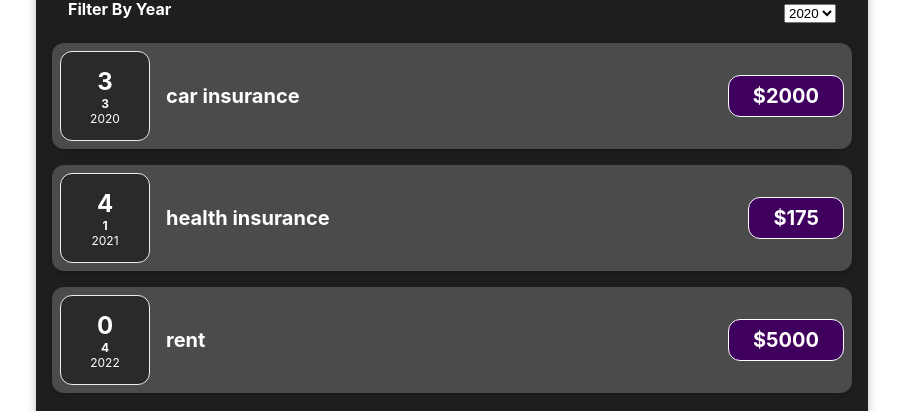
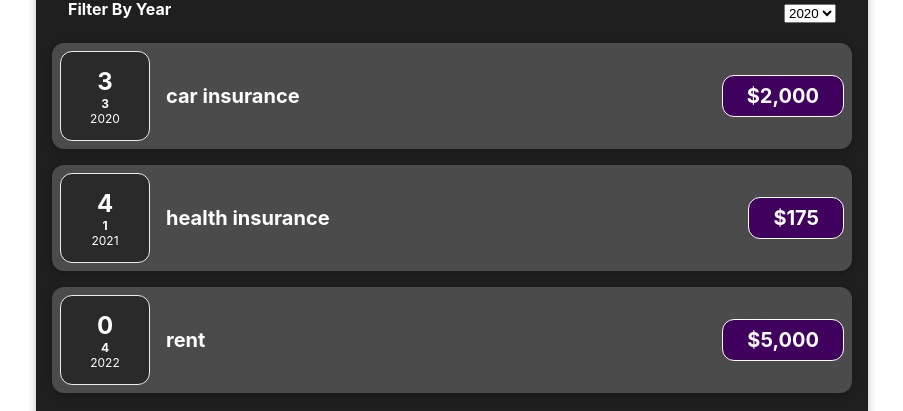
Before and after one commit to hosseinghs/react-expense-tracker, a React (Create React App) app: page / in a window 1280 px wide. Shown: the part 295-706 px from the top of the page, without its empty margins (188-1091 px from the left). Built offline with nearby package versions, Linux system fonts and the light colour scheme.

Commit message:
ux improved

```diff
--- a/src/components/ExpenseItem.js
+++ b/src/components/ExpenseItem.js
@@ -2,12 +2,13 @@ import ExpenseDate from "./ExpenseDate";
 import "../assets/style/expense-item.css";
 
 const ExpenseItem = ({ title, amount, date }) => {
+  const _amount = amount.toLocaleString("en-US");
   return (
     <div className="expense-item">
       <ExpenseDate date={date} />
       <div className="expense-item__description">
         <h2>{title}</h2>
-        <div className="expense-item__price">${amount}</div>
+        <div className="expense-item__price">${_amount}</div>
       </div>
     </div>
   );
```
